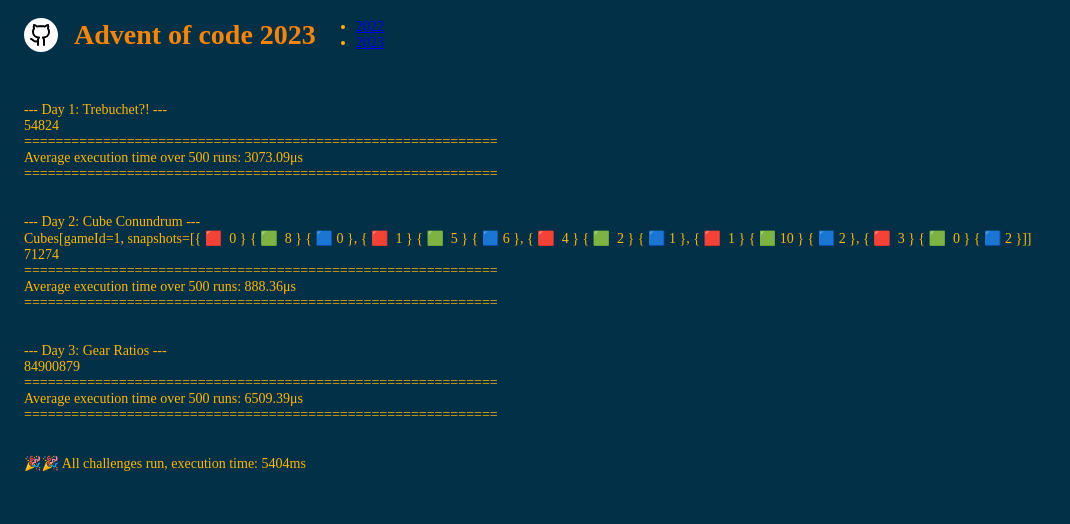
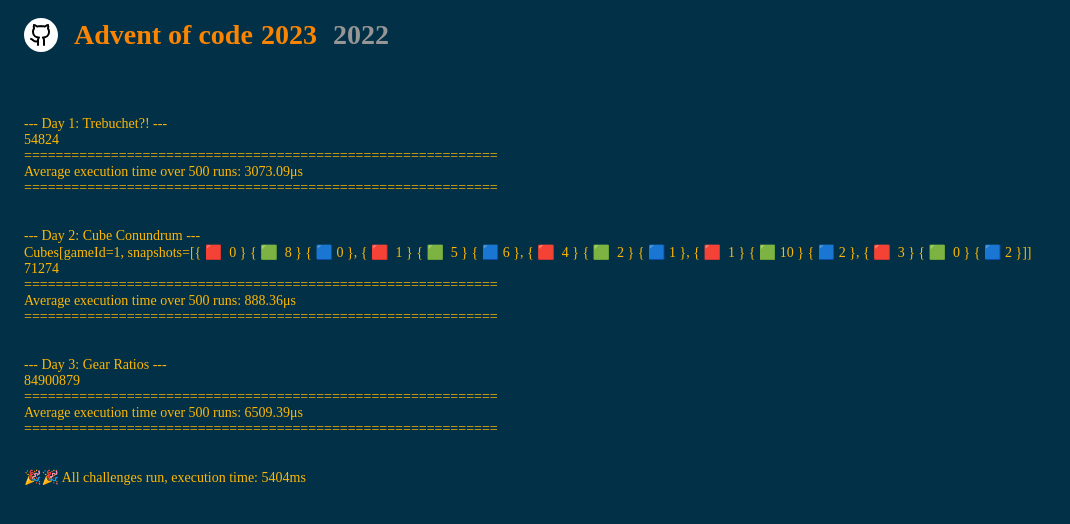
Before and after one commit to josephgarnett/advent-of-code, a React (Vite) app in the folder src/client/: page /2023 in a window 1280 px wide. Shown: the top 524 px of the page, without its empty margins (0-1070 px from the left). Built offline with nearby package versions, Linux system fonts and the light colour scheme; a web font is replaced by a local one.

Commit message:
header links

```diff
--- a/src/client/src/index.scss
+++ b/src/client/src/index.scss
@@ -21,6 +21,24 @@
     margin: 0 1.5rem;
   }
 
+  ul, ol {
+    list-style: none;
+  }
+
+  a {
+    color: #fb8500;
+    text-decoration: none;
+    transition: .2s color;
+
+    &:hover {
+      color: #d77102;
+    }
+
+    &:active {
+      text-decoration: none;
+    }
+  }
+
   a.icon {
     display: flex;
     align-items: center;
--- a/src/client/src/routes/app/app.scss
+++ b/src/client/src/routes/app/app.scss
@@ -2,3 +2,32 @@
   display: flex;
   flex-direction: column;
 }
+
+.app-header {
+  display: flex;
+  align-items: center;
+}
+
+.app-navigation {
+  ul {
+    display: flex;
+    margin: 0;
+    padding: 0;
+
+    li {
+      padding: 0 .5rem;
+    }
+  }
+
+  a {
+    color: #969696;
+
+    &:active, &.active {
+      color: #fb8500;
+    }
+
+    &:hover {
+      color: #d77102;
+    }
+  }
+}
--- a/src/client/src/routes/app/app.tsx
+++ b/src/client/src/routes/app/app.tsx
@@ -1,6 +1,8 @@
-import { Link, Outlet } from 'react-router-dom';
+import { NavLink, Outlet } from 'react-router-dom';
 
 import githubIcon from "../../assets/github.png";
+
+import './app.scss';
 
 export function AppRoute() {
   return (
@@ -9,17 +11,19 @@ export function AppRoute() {
         <a className="icon" href="https://github.com/josephgarnett/advent-of-code">
           <img src={githubIcon} alt="Github link" />
         </a>
-        <h1>Advent of code 2023</h1>
-        <nav>
-          <ul className="app-navigiation">
+        <h1 className="app-header">
+          Advent of code
+          <nav className="app-navigation">
+            <ul>
               <li>
-              <Link to="/2022">2022</Link>
+                <NavLink to="/2023">2023</NavLink>
               </li>
               <li>
-              <Link to="/2023">2023</Link>
+                <NavLink to="/2022">2022</NavLink>
               </li>
             </ul>
           </nav>
+        </h1>
       </header>
       <Outlet/>
     </div>
```
Lines whose indentation alone changed are shown as unchanged.
